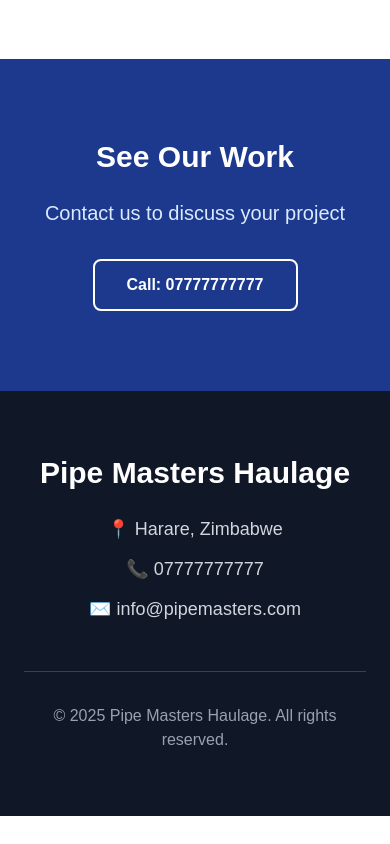
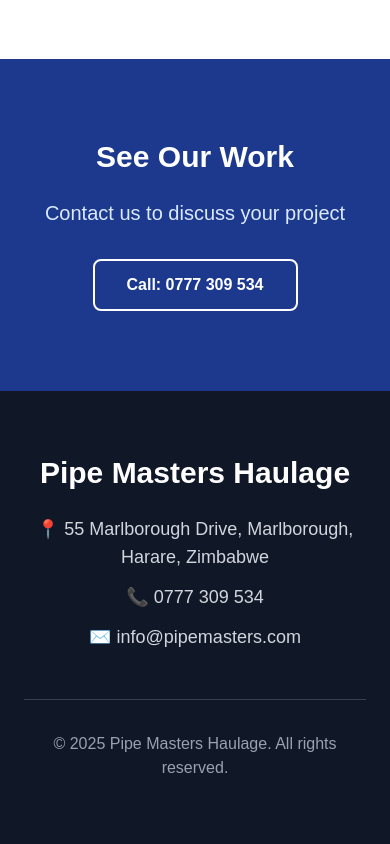
Before and after one commit to mafaro21/pipe-masters-haulage, a Next.js app: page /gallery in a window 390 px wide. Shown: the part 5421-6265 px from the top of the page. Before the commit the page ends 6237 px from the top, so only its background shows below. Built offline with nearby package versions, Linux system fonts and the light colour scheme.

Commit message:
[new] phone number and address

```diff
--- a/app/gallery/page.tsx
+++ b/app/gallery/page.tsx
@@ -110,7 +110,7 @@ export default function GalleryPage() {
                             Contact Us
                         </button> */}
                         <button className="border-2 border-white text-white px-8 py-3 rounded-lg cursor-pointer hover:bg-white hover:text-blue-900 font-semibold transition-colors">
-                            Call: 07777777777
+                            Call: 0777 309 534
                         </button>
                     </div>
                 </div>
@@ -122,8 +122,8 @@ export default function GalleryPage() {
                     <div className="text-center">
                         <div className="text-3xl font-bold mb-6">Pipe Masters Haulage</div>
                         <div className="text-gray-300 space-y-3 text-lg">
-                            <p>📍 Harare, Zimbabwe</p>
-                            <p>📞 07777777777</p>
+                            <p>📍 55 Marlborough Drive, Marlborough, Harare, Zimbabwe</p>
+                            <p>📞 0777 309 534</p>
                             <p>✉️ info@pipemasters.com</p>
                         </div>
                         <div className="border-t border-gray-700 mt-12 pt-8 text-gray-400">
--- a/app/page.tsx
+++ b/app/page.tsx
@@ -194,7 +194,7 @@ export default function Home() {
             <div className="text-3xl font-bold mb-6">Pipe Masters Haulage</div>
             <p className="text-gray-300 mb-8 text-lg">Your trusted partner for professional services</p>
             <div className="text-gray-300 space-y-3 text-lg">
-              <p>📍 Harare, Zimbabwe</p>
+              <p>📍 55 Marlborough Drive, Marlborough, Harare, Zimbabwe</p>
               <p>📞 0777 777 777</p>
               <p>✉️ info@pipemasters.com</p>
             </div>
--- a/app/services/page.tsx
+++ b/app/services/page.tsx
@@ -159,7 +159,7 @@ export default function ServicesPage() {
                         <div className="text-3xl font-bold mb-6">Pipe Masters Haulage</div>
                         <p className="text-gray-300 mb-8 text-lg">Professional services you can trust</p>
                         <div className="text-gray-300 space-y-3 text-lg">
-                            <p>📍 Harare, Zimbabwe</p>
+                            <p>📍 55 Marlborough Drive, Marlborough, Harare, Zimbabwe</p>
                             <p>📞 0777 777 777</p>
                             <p>✉️ info@pipemasters.com</p>
                         </div>
```
